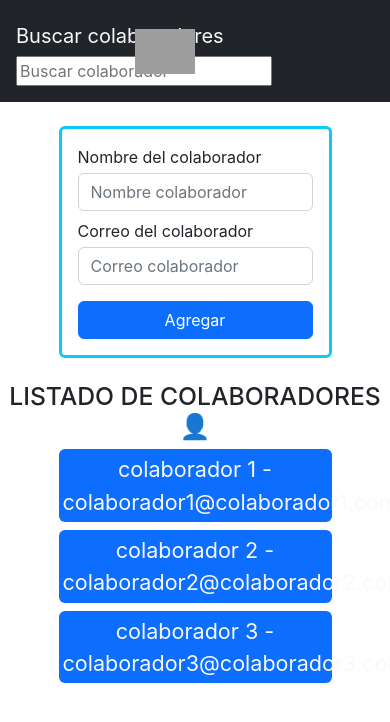
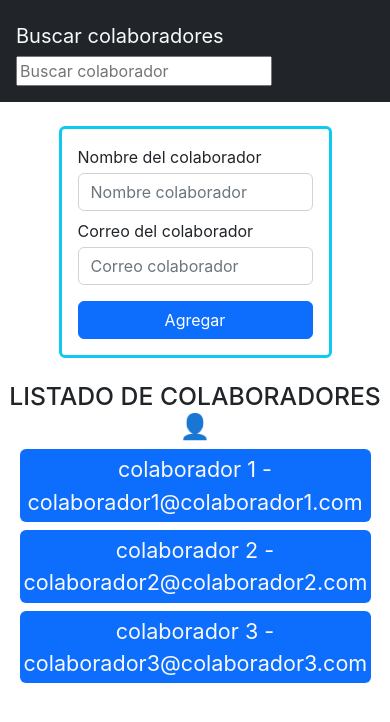
Before and after one commit to EniDev911/render-filter-data-react, a React (Create React App) app: page / in a window 390 px wide. Shown: the top 722 px of the page. Built offline with nearby package versions, Linux system fonts and the light colour scheme; grey boxes are pictures that could not be loaded.

Commit message:
up-media-queries

```diff
--- a/src/App.css
+++ b/src/App.css
@@ -1,16 +1,5 @@
 .App {
   text-align: center;
-}
-
-.App-header {
-  background-color: #282c34;
-  min-height: 100vh;
-  display: flex;
-  flex-direction: column;
-  align-items: center;
-  justify-content: center;
-  font-size: calc(10px + 2vmin);
-  color: white;
 }
 
 .App-link {
@@ -31,3 +20,19 @@
   width: 70%;
   margin: auto;
 }
+
+@media(max-width:748px) {
+
+  img {
+    display: none;
+  }
+
+  ul {
+    width: 90%;
+  }
+
+  li {
+    padding: 2px;
+    width: 100%;
+  }
+}
```
Also changed, not shown: src/index.css (line endings or trailing spaces).
